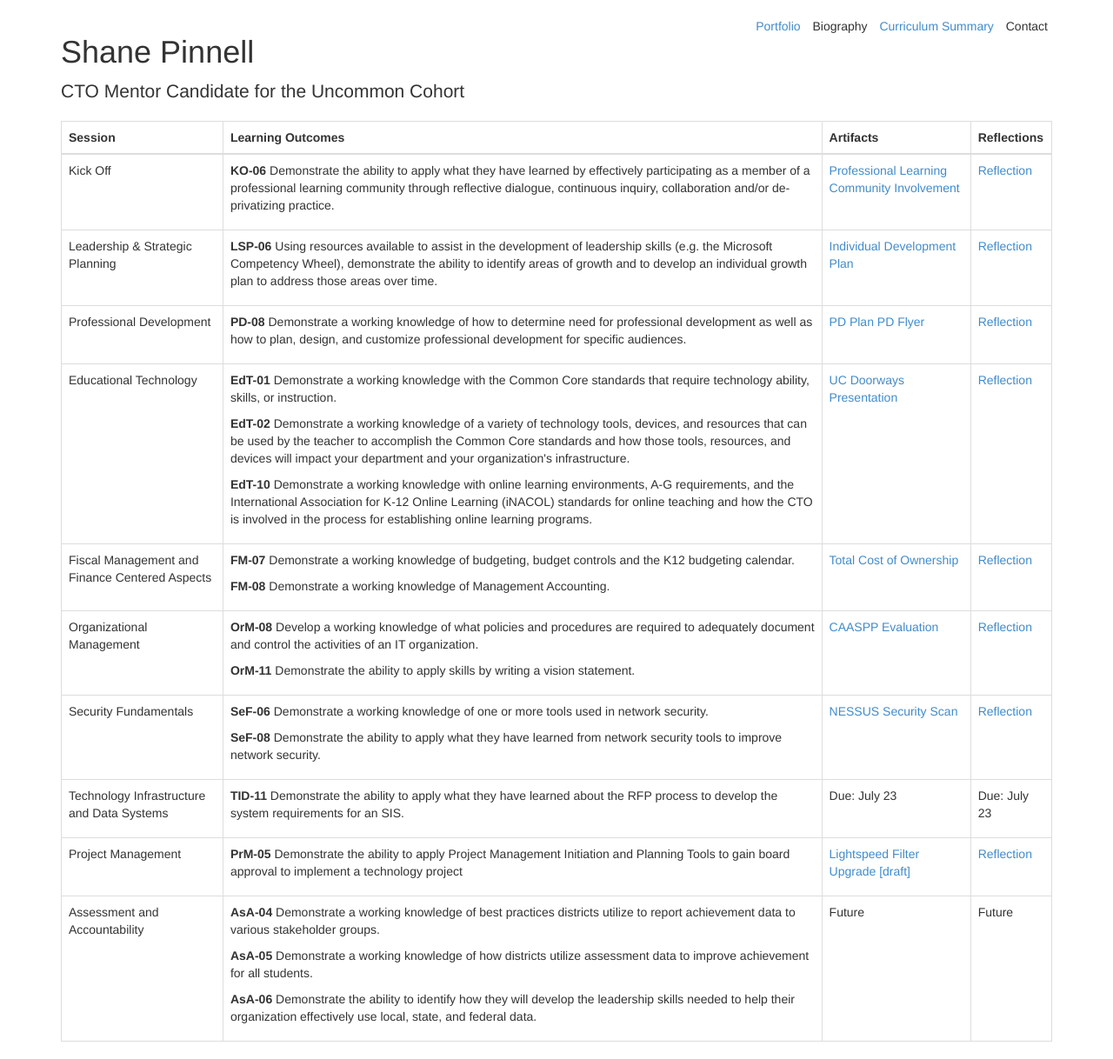
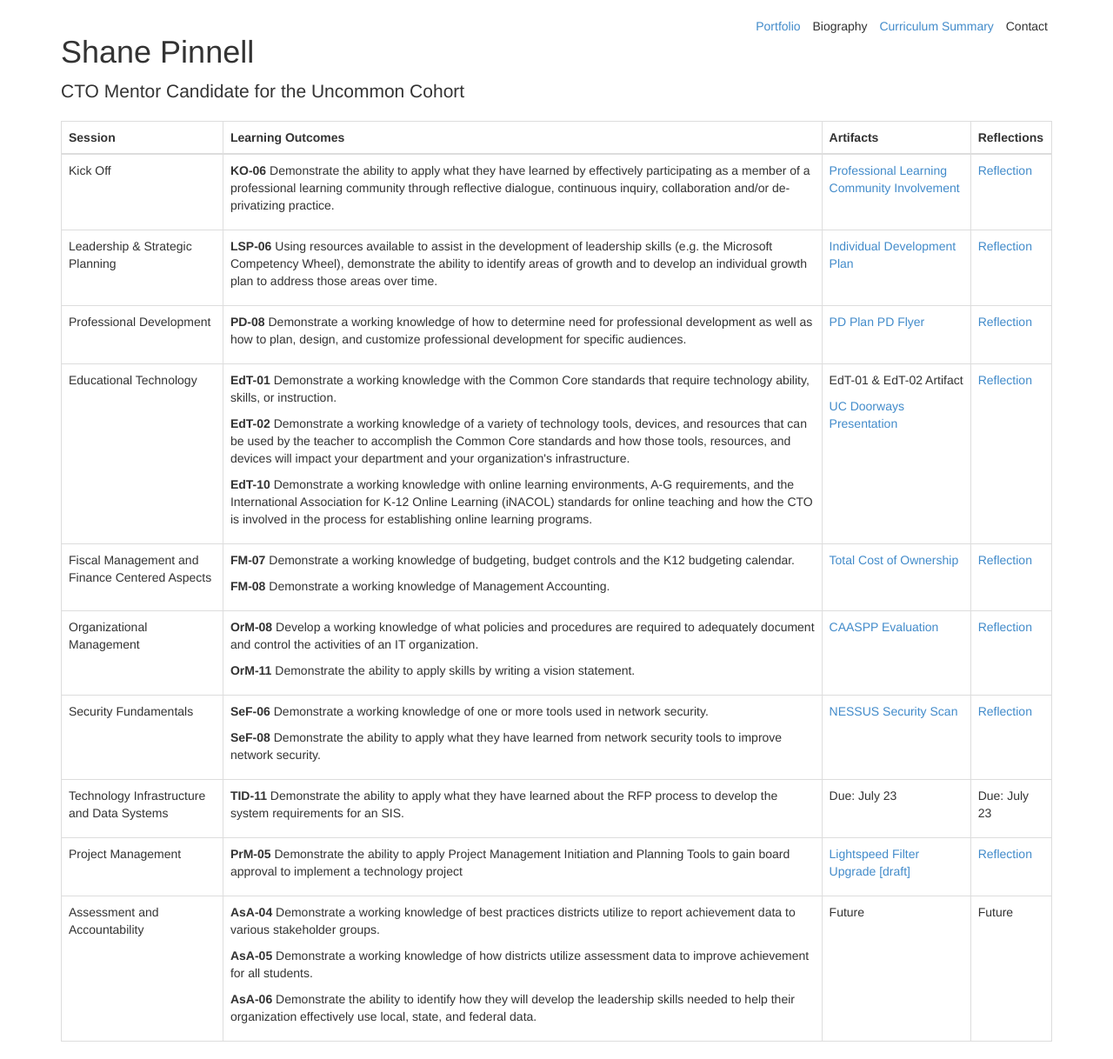
Before and after one commit to shanepinnell/shanepinnell.github.io, a Jekyll site: the page built from cto_mentor/index.html, in a window 1280 px wide. Shown: the whole page at 87% size. Built offline with Jekyll 4.4.1, drawn with Linux system fonts in a browser that asks for light colours; nearby versions of some CDN libraries; library files that are not in the unit come from our copies.

Commit message:
updated portfolio

```diff
--- a/cto_mentor/index.html
+++ b/cto_mentor/index.html
@@ -62,6 +62,7 @@ title: Shane Pinnell CTO Portfolio
 						<p><strong>EdT-10</strong> Demonstrate a working knowledge with online learning environments, A-G requirements, and the International Association for K-12 Online Learning (iNACOL) standards for online teaching and how the CTO is involved in the process for establishing online learning programs.</p>
 					</td>
 					<td>
+						<p>EdT-01 & EdT-02 Artifact</p>
 						<a href="https://docs.google.com/presentation/d/1EZFegL-TcpNa0eedy37Z1_GhY3oN4CiA00NG0UThlIw/edit?usp=sharing" target="_blank">
 							UC Doorways Presentation
 						</a>
```
